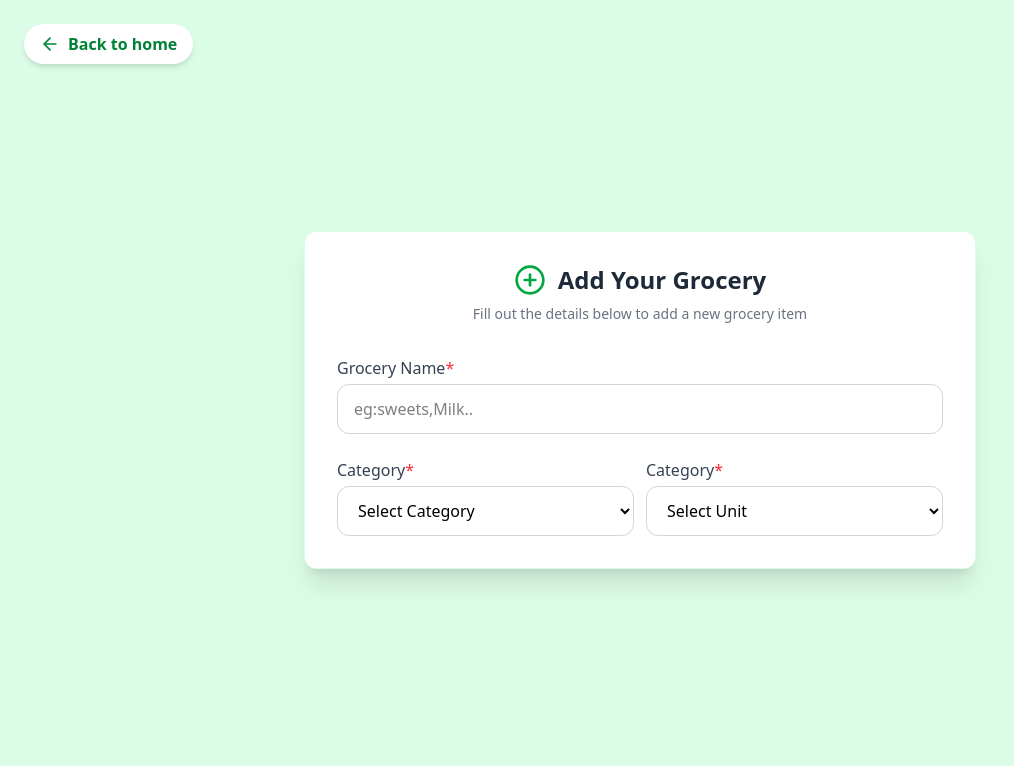
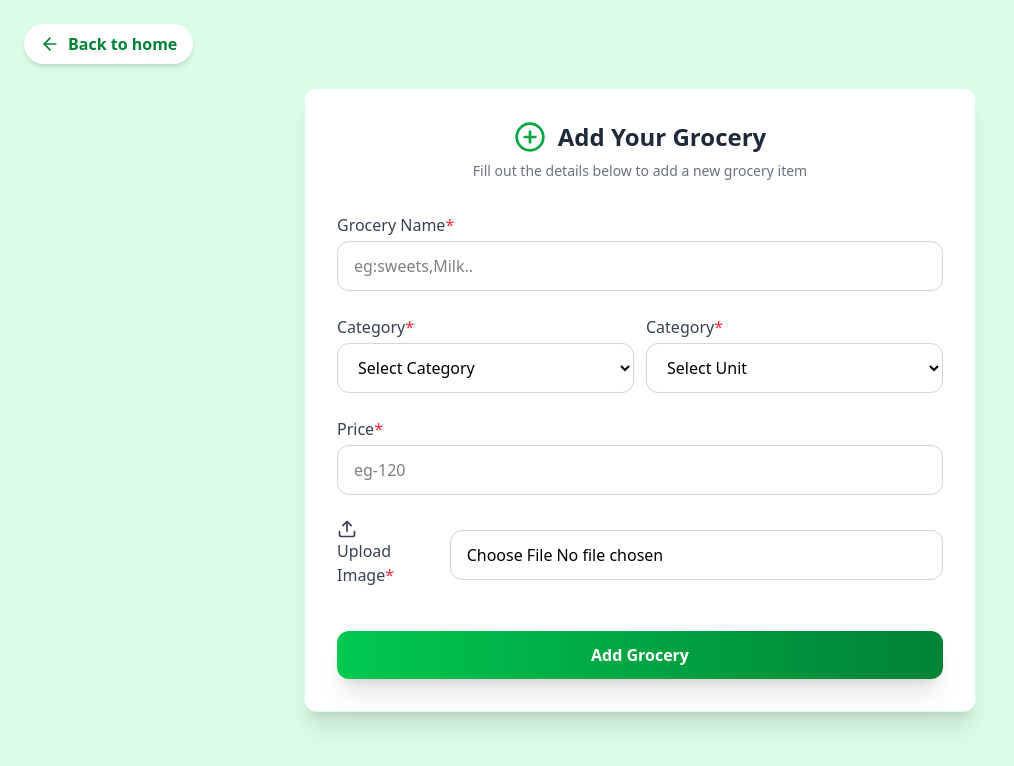
Before and after one commit to dipto230/SNAP-CART-1.0, a Next.js app: page /admin/add-grocery in a window 1280 px wide. Shown: the top 766 px of the page, without its empty margins (0-1014 px from the left). Built offline with nearby package versions, Linux system fonts and the light colour scheme.

Commit message:
add grocery page section done

```diff
--- a/src/app/admin/add-grocery/page.tsx
+++ b/src/app/admin/add-grocery/page.tsx
@@ -1,8 +1,10 @@
 'use client'
-import { ArrowLeft, PlusCircle } from 'lucide-react'
+import { ArrowLeft, PlusCircle, Upload } from 'lucide-react'
 import Link from 'next/link'
-import React from 'react'
+import React, { ChangeEvent, useState } from 'react'
 import { motion } from "motion/react"
+import Image from 'next/image'
+import axios from 'axios'
 
 const categories = [
       "Fruits & Vegetables",
@@ -21,7 +23,42 @@ const units = [
     "kg","g","litter","ml","piece","pack"
 ]
 
+
+
 function AddGrocery() {
+  const [name, setName] = useState('')
+  const [category, setCategory] = useState("")
+  const [unit, setUnit] = useState("")
+  const [price, setPrice] = useState("")
+  const [preview, setPreview] = useState<string | null>()
+  const [backendImage, setBackendImage] = useState<File | null>()
+
+  const handleImageChange = (e:ChangeEvent<HTMLInputElement>)=>{
+  const files=e.target.files
+  if(!files || files.length===0) return
+  const file=files[0]
+  setBackendImage(file)
+  setPreview(URL.createObjectURL(file))
+  }
+
+  const handleSubmit = async (e: FocusEvent) => {
+    e.preventDefault()
+    try {
+      const formData = new FormData()
+      formData.append("name", name)
+      formData.append("category", category)
+      formData.append("price", price)
+      formData.append("unit", unit)
+      if (backendImage) {
+        formData.append("image", backendImage)
+      }
+      const result = await axios.post("/api/admin/add-grocery", formData)
+      console.log(result.data)
+    } catch (error) {
+      console.log(error)
+    }
+  }
+
   return (
     <div className='min-h-screen flex items-center justify-center bg-green-100 from-green-50 to-white py-16 px-4 relative'>
 
@@ -52,19 +89,22 @@ function AddGrocery() {
         </div>
 
               {/* Add form here later */}
-              <form className='flex flex-col gap-6 w-full'>
+              <form className='flex flex-col gap-6 w-full' onSubmit={handleSubmit}>
                   <div>
                       <label htmlFor='name' className='block text-gray-700 font-medium mb-1'>
                           Grocery Name
                           <span className='text-red-500'>*</span>
 
                       </label>
-                      <input type="text" placeholder='eg:sweets,Milk..' className='w-full border border-gray-300 rounded-xl py-3 px-4 outline-none focus:ring-2 focus:ring-green-400 transition-all' />
+            <input type="text" placeholder='eg:sweets,Milk..'
+              onChange={(e) => setName(e.target.value)}
+              value={name}
+              className='w-full border border-gray-300 rounded-xl py-3 px-4 outline-none focus:ring-2 focus:ring-green-400 transition-all' />
                   </div>
                   <div className='grid grid-cols-1 sm:grid-cols-2 gap-3'>
                       <div>
                           <label className='block text-gray-700 font-medium mb-1'>Category<span className='text-red-500'>*</span></label>
-                          <select name='category' className='w-full border border-gray-300 rounded-xl px-4 py-3 outline-none focus:ring-green-400 transition-all bg-white'>
+                          <select name='category' value={category} className='w-full border border-gray-300 rounded-xl px-4 py-3 outline-none focus:ring-green-400 transition-all bg-white' onChange={(e)=>setCategory(e.target.value)}>
                               <option value="">
                                   Select Category
                               </option>
@@ -78,7 +118,10 @@ function AddGrocery() {
 
 
                           <label className='block text-gray-700 font-medium mb-1'>Category<span className='text-red-500'>*</span></label>
-                          <select name='unit' className='w-full border border-gray-300 rounded-xl px-4 py-3 outline-none focus:ring-green-400 transition-all bg-white'>
+              <select name='unit' className='w-full border border-gray-300 rounded-xl px-4 py-3 outline-none focus:ring-green-400 transition-all bg-white'
+                onChange={(e) => setUnit(e.target.value)}
+                value={unit}
+              >
                               <option value="">
                                   Select Unit
                               </option>
@@ -86,7 +129,9 @@ function AddGrocery() {
                                   <option value={cat}>{cat}</option>
                               ))}
 
-                          </select>
+              </select>
+
+
 
 
 
@@ -100,7 +145,40 @@ function AddGrocery() {
 
 
                       </div>
-                  </div>
+          </div>
+
+             <div>
+                      <label htmlFor='name' className='block text-gray-700 font-medium mb-1'>
+                          Price
+                          <span className='text-red-500'>*</span>
+
+                      </label>
+            <input type="text" placeholder='eg-120' className='w-full border border-gray-300 rounded-xl py-3 px-4 outline-none focus:ring-2 focus:ring-green-400 transition-all'
+              onChange={(e) => setPrice(e.target.value)}
+              value={price}
+            />
+          </div>
+
+
+                <div className='flex flex-col sm:flex-row items-center gap-5'>
+                      <label htmlFor='image' className='block text-gray-700 font-medium mb-1'>
+                        <Upload className='w-5 h-5'/>  Upload Image
+                          <span className='text-red-500'>*</span>
+
+                      </label>
+            <input type="file" accept='image/*' id='image' placeholder='eg-120' className='w-full border border-gray-300 rounded-xl py-3 px-4 outline-none focus:ring-2 focus:ring-green-400 transition-all'
+              onChange={handleImageChange}
+              //value={price}
+            />
+            {preview && <Image src={preview} width={100} height={100} alt='image' className='rounded-xl shadow-md border border-gray-200 object-cover' />}
+          </div>
+          <motion.button
+            whileHover={{ scale: 1.02 }}
+            whileTap={{ scale: 0.9 }}
+            className='mt-4 w-full bg-linear-to-r from-green-500 to-green-700 text-white font-semibold py-3 rounded-xl shadow-xl hover:shadow-xl disabled:opacity-60 transition-all flex items-center justify-center gap-2'
+          >
+        Add Grocery
+          </motion.button>
 
               </form>
       </motion.div>
```
